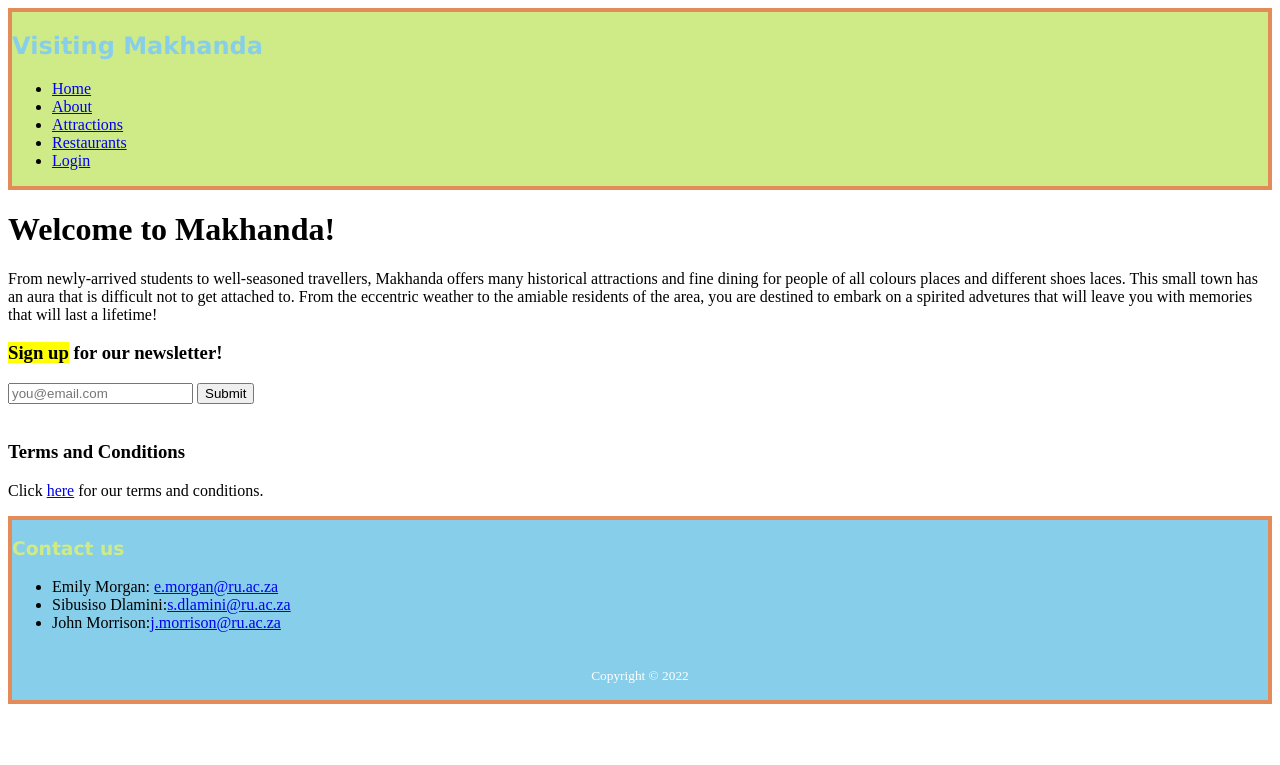
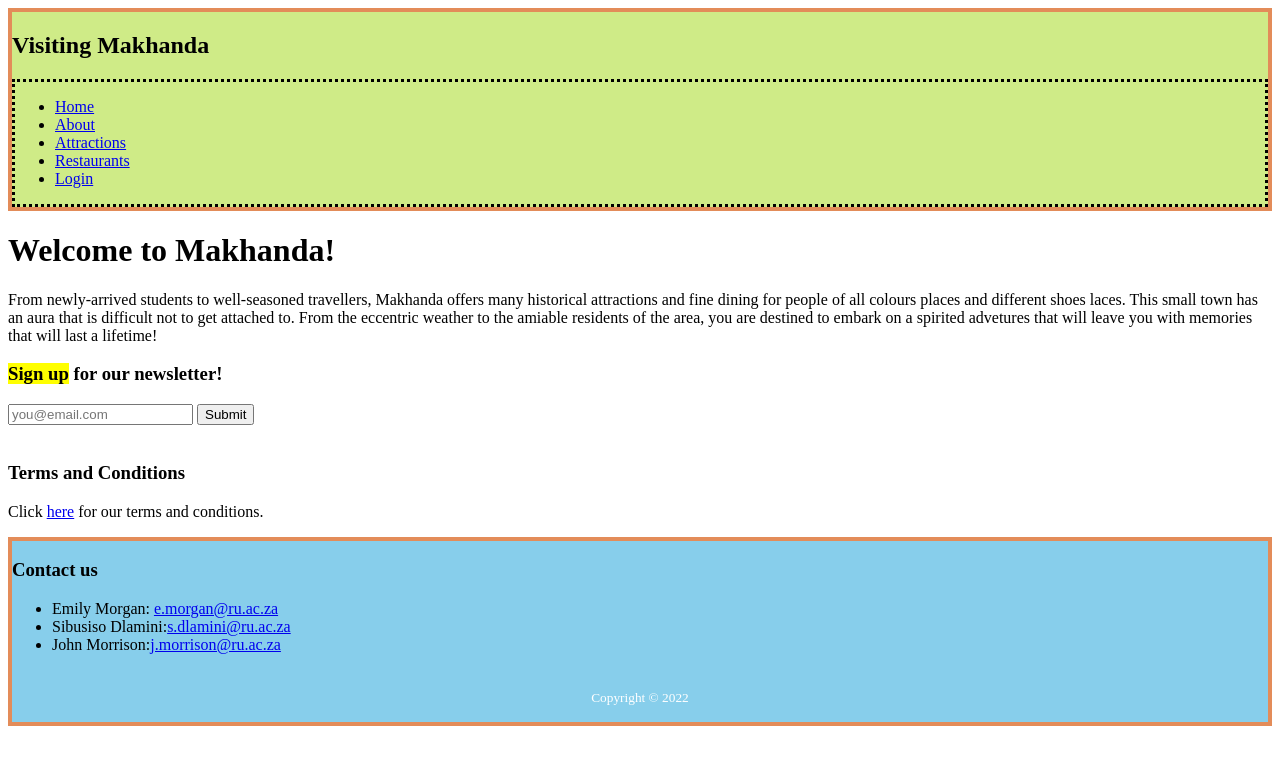
Before and after one commit to Sbu-05-exe/CSC301, a PHP site: page / in a window 1280 px wide. Shown: the top 765 px of the page. Run offline with PHP 8.4, Linux system fonts and the light colour scheme.

Commit message:
added stylesheet link

```diff
--- a/About.html
+++ b/About.html
@@ -5,6 +5,7 @@
     <meta http-equiv="X-UA-Compatible" content="IE=edge">
     <meta name="viewport" content="width=device-width, initial-scale=1.0">
     <title>Visiting Makhanda - About</title>
+    <link rel="stylesheet" href="style.css">
 	<style>
 	#contact-us-heading {
 		font-family: verdana;
--- a/Attractions.html
+++ b/Attractions.html
@@ -5,6 +5,7 @@
     <meta http-equiv="X-UA-Compatible" content="IE=edge">
     <meta name="viewport" content="width=device-width, initial-scale=1.0">
     <title>Visiting Makhanda - Attractions</title>
+    <link rel="stylesheet" href="style.css">
 	<style>
 	#contact-us-heading {
 		font-family: verdana;
--- a/Login.html
+++ b/Login.html
@@ -5,6 +5,7 @@
     <meta http-equiv="X-UA-Compatible" content="IE=edge">
     <meta name="viewport" content="width=device-width, initial-scale=1.0">
     <title>Visiting Makhanda - Login</title>
+    <link rel="stylesheet" href="style.css">
 </head>
 <body>
 
--- a/Restaurant.html
+++ b/Restaurant.html
@@ -5,6 +5,7 @@
     <meta http-equiv="X-UA-Compatible" content="IE=edge">
     <meta name="viewport" content="width=device-width, initial-scale=1.0">
     <title>Visiting Makhanda - Restaurants</title>
+	<link rel="stylesheet" href="style.css">
 	<style>
 	#contact-us-heading {
 		font-family: verdana;
--- a/Signup.html
+++ b/Signup.html
@@ -5,6 +5,7 @@
     <meta http-equiv="X-UA-Compatible" content="IE=edge">
     <meta name="viewport" content="width=device-width, initial-scale=1.0">
     <title>Visiting Makhanda</title>
+    <link rel="stylesheet" href="style.css">
 </head>
 <body>
     <main>
--- a/index.html
+++ b/index.html
@@ -3,16 +3,8 @@
   <head>
     <meta charset="utf-8">
   	<title>Visiting Makhanda - Home</title>
-	<style>
-	#contact-us-heading {
-		font-family: verdana;
-		color: #CFEB87;
-	}
-	#Visiting-Makhanda-heading {
-		font-family: verdana;
-		color: skyblue;
-	}
-	</style>
+    <link rel="stylesheet" href="style.css">
+
   </head>
   <body>
     <header style="background-color:#CFEB87;border:4px solid;border-color:#E38C59;">
--- a/style.css
+++ b/style.css
@@ -10,6 +10,10 @@
     /* margin: 0; */
 }
 
+nav{
+    border-style: dotted;
+}
+
 /* styling classes */
 
 
```
